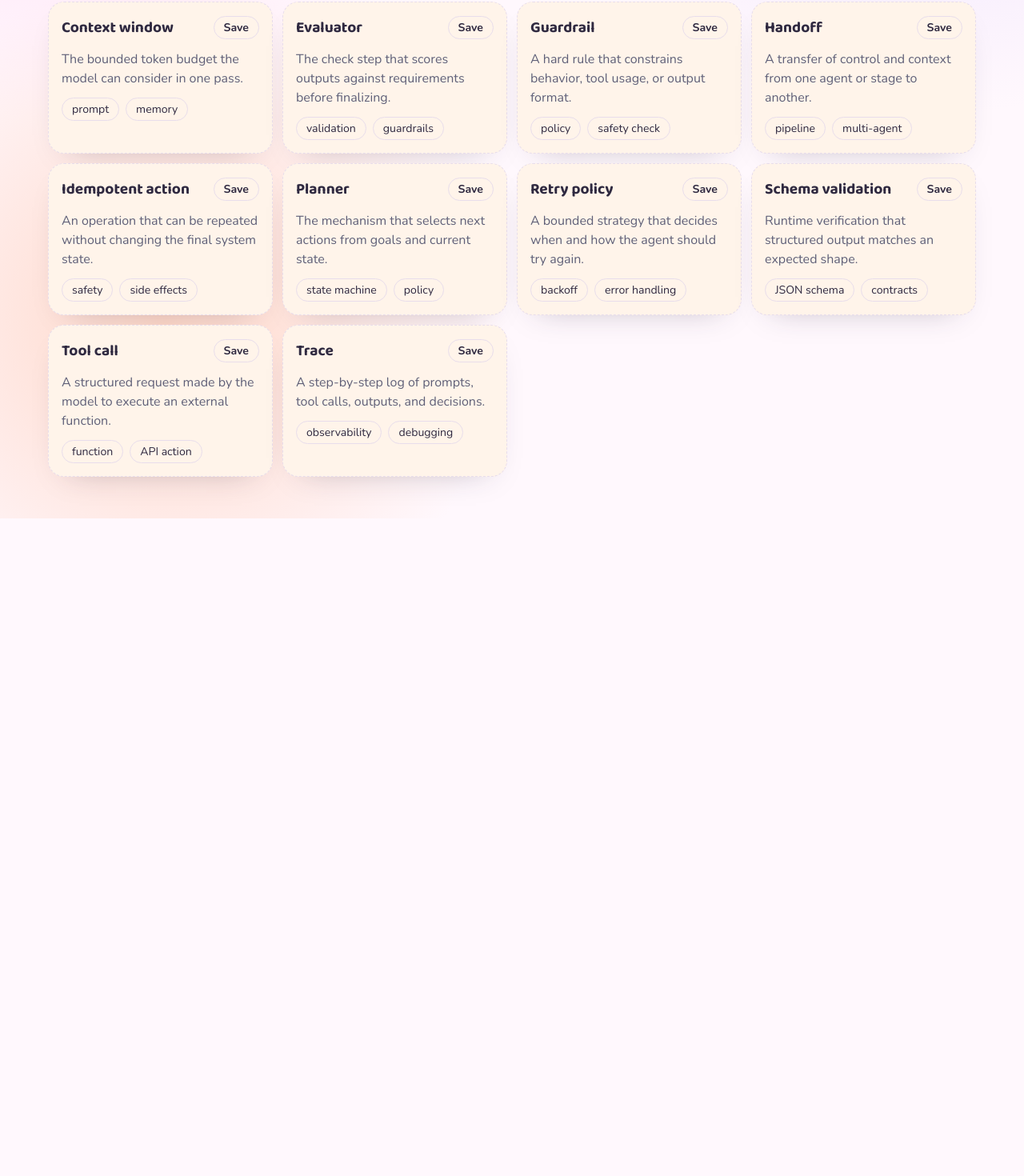
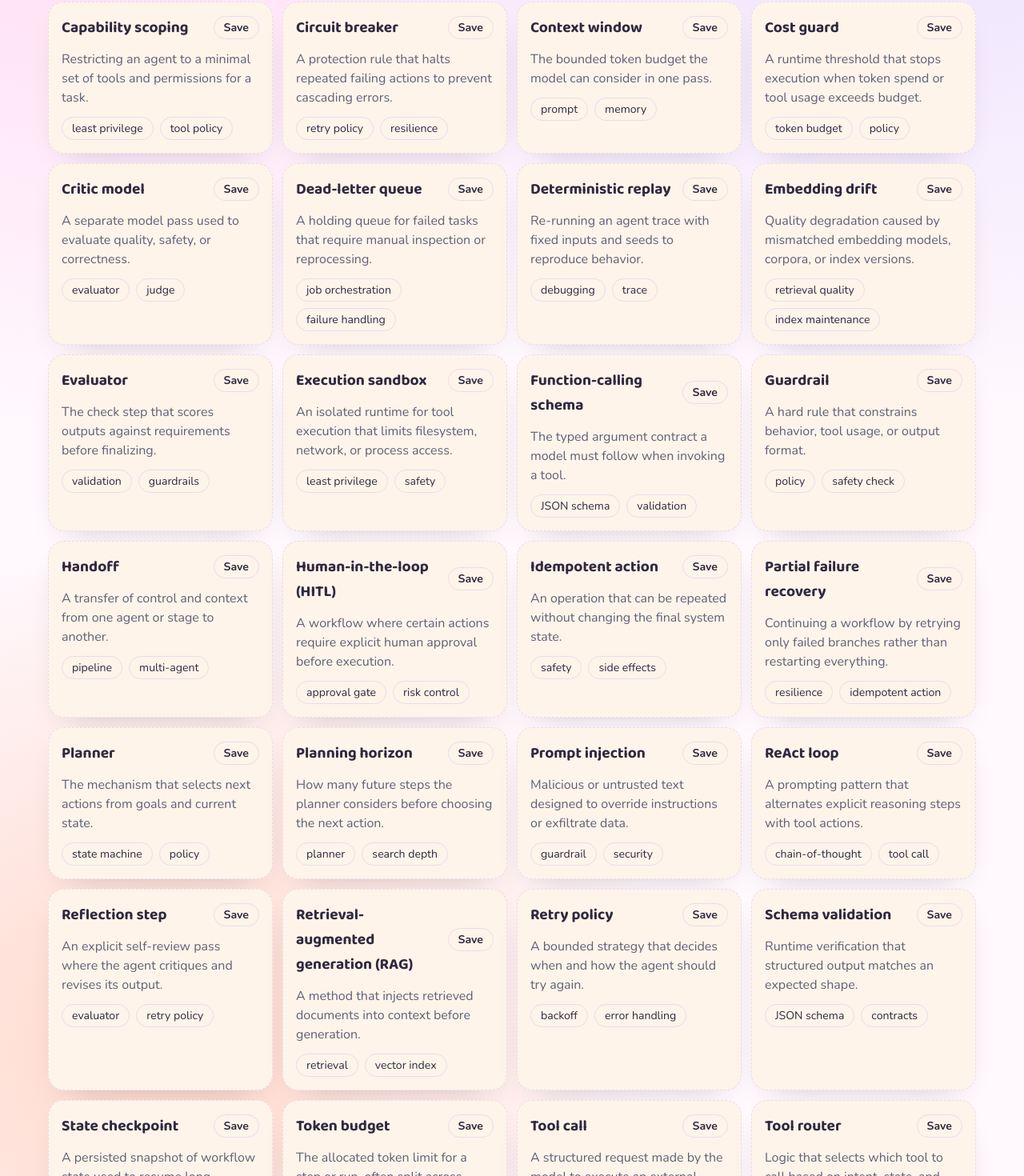
Before and after one commit to amelieav/agents-explained, a React (Vite) app: page /glossary in a window 1280 px wide. Shown: the part 465-1935 px from the top of the page at 80% size. Before the commit the page ends 1113 px from the top, so only its background shows below. Built offline with nearby package versions, Linux system fonts and the light colour scheme.

Commit message:
feat(glossary): add 20 technical ai agent terms
Expand glossary with advanced architecture, reliability, and safety terminology.

```diff
--- a/src/content/copy.ts
+++ b/src/content/copy.ts
@@ -209,6 +209,106 @@ export const glossaryItems: GlossaryItem[] = [
     related: ["observability", "debugging"]
   },
   {
+    term: "ReAct loop",
+    definition: "A prompting pattern that alternates explicit reasoning steps with tool actions.",
+    related: ["chain-of-thought", "tool call"]
+  },
+  {
+    term: "Function-calling schema",
+    definition: "The typed argument contract a model must follow when invoking a tool.",
+    related: ["JSON schema", "validation"]
+  },
+  {
+    term: "Tool router",
+    definition: "Logic that selects which tool to call based on intent, state, and policy.",
+    related: ["planner", "policy"]
+  },
+  {
+    term: "Planning horizon",
+    definition: "How many future steps the planner considers before choosing the next action.",
+    related: ["planner", "search depth"]
+  },
+  {
+    term: "Reflection step",
+    definition: "An explicit self-review pass where the agent critiques and revises its output.",
+    related: ["evaluator", "retry policy"]
+  },
+  {
+    term: "Critic model",
+    definition: "A separate model pass used to evaluate quality, safety, or correctness.",
+    related: ["evaluator", "judge"]
+  },
+  {
+    term: "Token budget",
+    definition: "The allocated token limit for a step or run, often split across prompt and output.",
+    related: ["context window", "cost control"]
+  },
+  {
+    term: "Retrieval-augmented generation (RAG)",
+    definition: "A method that injects retrieved documents into context before generation.",
+    related: ["retrieval", "vector index"]
+  },
+  {
+    term: "Vector index",
+    definition: "A data structure for approximate nearest-neighbor search over embeddings.",
+    related: ["RAG", "embedding"]
+  },
+  {
+    term: "Embedding drift",
+    definition: "Quality degradation caused by mismatched embedding models, corpora, or index versions.",
+    related: ["retrieval quality", "index maintenance"]
+  },
+  {
+    term: "Execution sandbox",
+    definition: "An isolated runtime for tool execution that limits filesystem, network, or process access.",
+    related: ["least privilege", "safety"]
+  },
+  {
+    term: "Circuit breaker",
+    definition: "A protection rule that halts repeated failing actions to prevent cascading errors.",
+    related: ["retry policy", "resilience"]
+  },
+  {
+    term: "Dead-letter queue",
+    definition: "A holding queue for failed tasks that require manual inspection or reprocessing.",
+    related: ["job orchestration", "failure handling"]
+  },
+  {
+    term: "Human-in-the-loop (HITL)",
+    definition: "A workflow where certain actions require explicit human approval before execution.",
+    related: ["approval gate", "risk control"]
+  },
+  {
+    term: "Deterministic replay",
+    definition: "Re-running an agent trace with fixed inputs and seeds to reproduce behavior.",
+    related: ["debugging", "trace"]
+  },
+  {
+    term: "Prompt injection",
+    definition: "Malicious or untrusted text designed to override instructions or exfiltrate data.",
+    related: ["guardrail", "security"]
+  },
+  {
+    term: "Capability scoping",
+    definition: "Restricting an agent to a minimal set of tools and permissions for a task.",
+    related: ["least privilege", "tool policy"]
+  },
+  {
+    term: "State checkpoint",
+    definition: "A persisted snapshot of workflow state used to resume long-running executions.",
+    related: ["durability", "resumability"]
+  },
+  {
+    term: "Partial failure recovery",
+    definition: "Continuing a workflow by retrying only failed branches rather than restarting everything.",
+    related: ["resilience", "idempotent action"]
+  },
+  {
+    term: "Cost guard",
+    definition: "A runtime threshold that stops execution when token spend or tool usage exceeds budget.",
+    related: ["token budget", "policy"]
+  },
+  {
     term: "Context window",
     definition: "The bounded token budget the model can consider in one pass.",
     related: ["prompt", "memory"]
```
